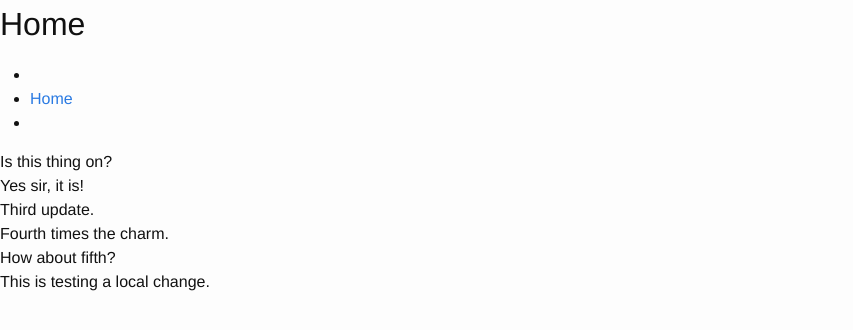
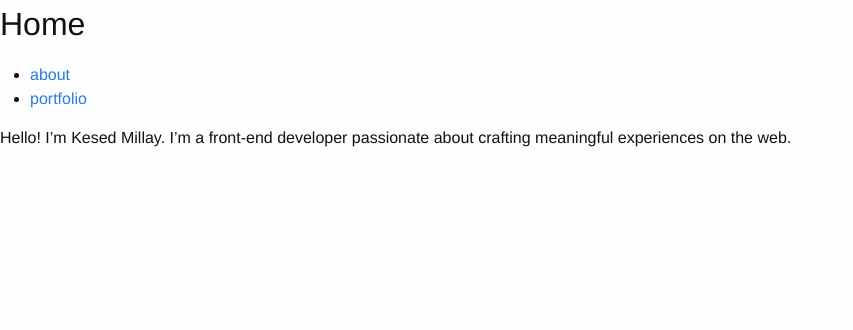
Before and after one commit to kesed/kesedmillay.com, a Jekyll site: the page built from index.md, in a window 1280 px wide. Shown: the top 330 px of the page, without its empty margins (0-853 px from the left). Built offline with Jekyll 4.4.1, drawn with Linux system fonts in a browser that asks for light colours; Markdown is read by kramdown in place of the engine named in the settings.

Commit message:
Updated navigation.

```diff
--- a/_includes/nav.html
+++ b/_includes/nav.html
@@ -1,9 +1,10 @@
 <nav class="nav-primary" role="navigation" >
     <ul>
-        {% for p in site.pages %}
         <li>
-        	<a {% if p.url == page.url %}class="active"{% endif %} href="{{ site.baseurl }}{{ p.url }}">{{ p.title }}</a>
+        	<a href="/about.html">about</a>
         </li>
-        {% endfor %}
+        <li>
+          <a href="/portfolio.html">portfolio</a>
+        </li>
     </ul>
 </nav>
--- a/index.md
+++ b/index.md
@@ -3,9 +3,4 @@ layout: default
 title: Home
 ---
 
-Is this thing on?<br>
-Yes sir, it is!<br>
-Third update.<br>
-Fourth times the charm.<br>
-How about fifth?<br>
-This is testing a local change.
+Hello! I’m Kesed Millay. I’m a front-end developer passionate about crafting meaningful experiences on the web.
```
Also changed, not shown: about.md (added, +4 -0 lines).
